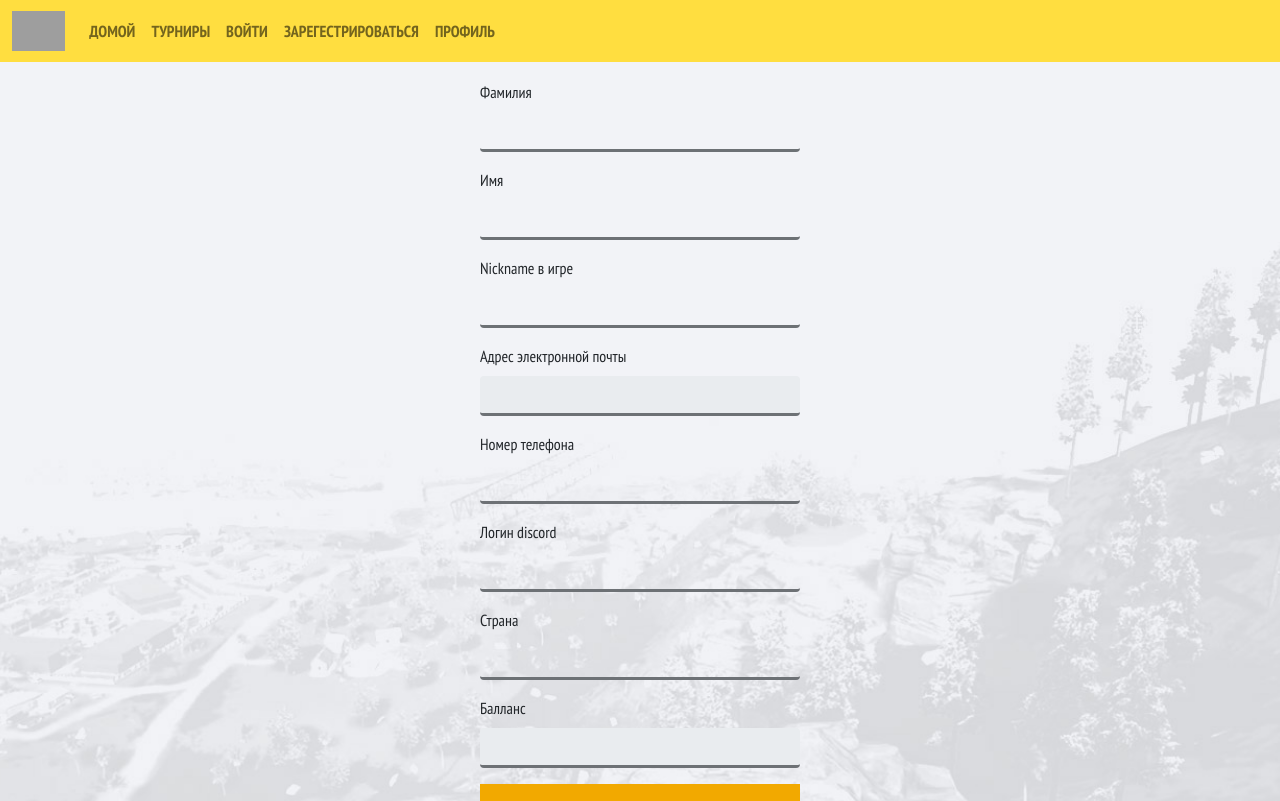
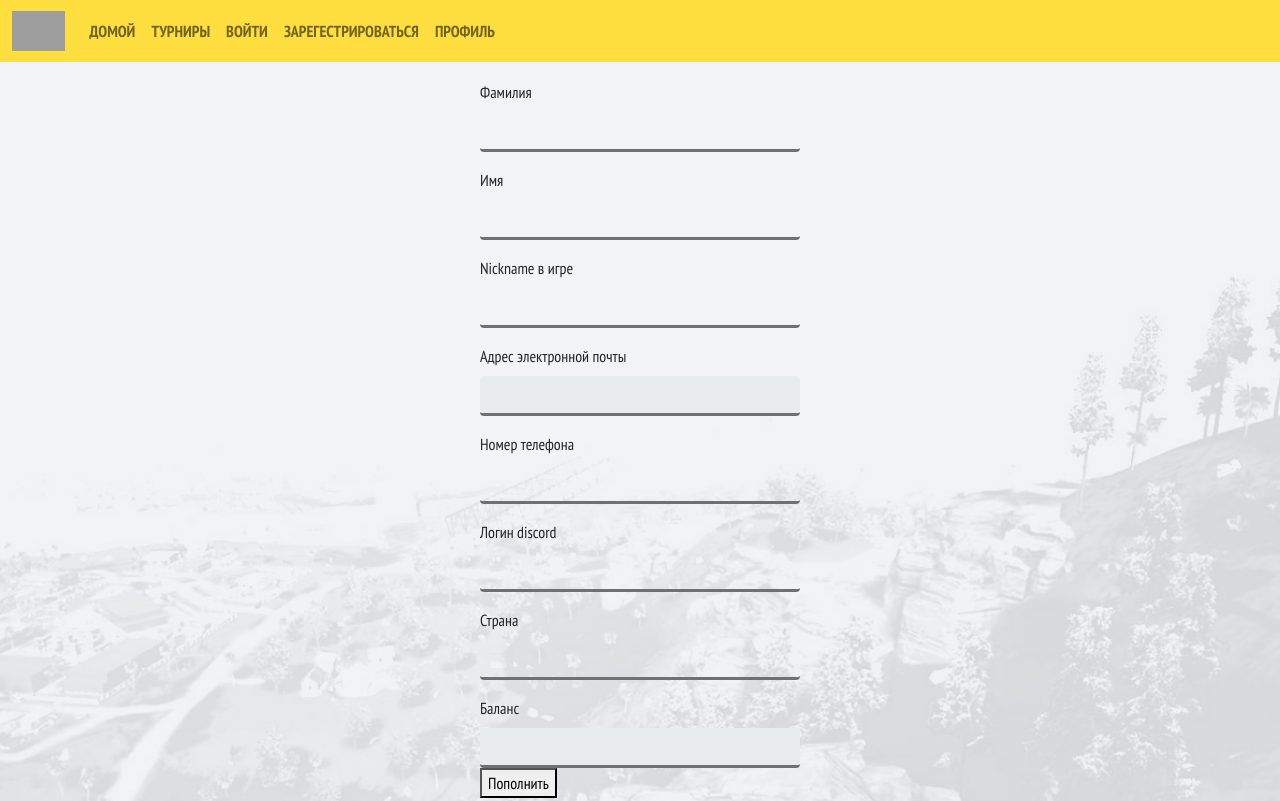
Before and after one commit to wuller1/pubg_mobile, a Vue app in the folder frontend/: page /profile in a window 1280 px wide. Shown: the top 801 px of the page. Built offline with nearby package versions, Linux system fonts and the light colour scheme; no server answers; grey boxes are pictures that could not be loaded.

Commit message:
minor changes

```diff
--- a/frontend/src/components/pages/Profile.vue
+++ b/frontend/src/components/pages/Profile.vue
@@ -56,7 +56,7 @@
         />
       </div>
       <div class="mb-3">
-        <label for="balance" class="form-label">Балланс</label>
+        <label for="balance" class="form-label">Баланс</label>
         <input
           type="input"
           class="form-control"
@@ -64,6 +64,7 @@
           v-model="balance"
           readonly
         />
+        <button>Пополнить</button>
       </div>
       <button type="submit" class="enter">Сохранить изменения</button>
     </form>
```
